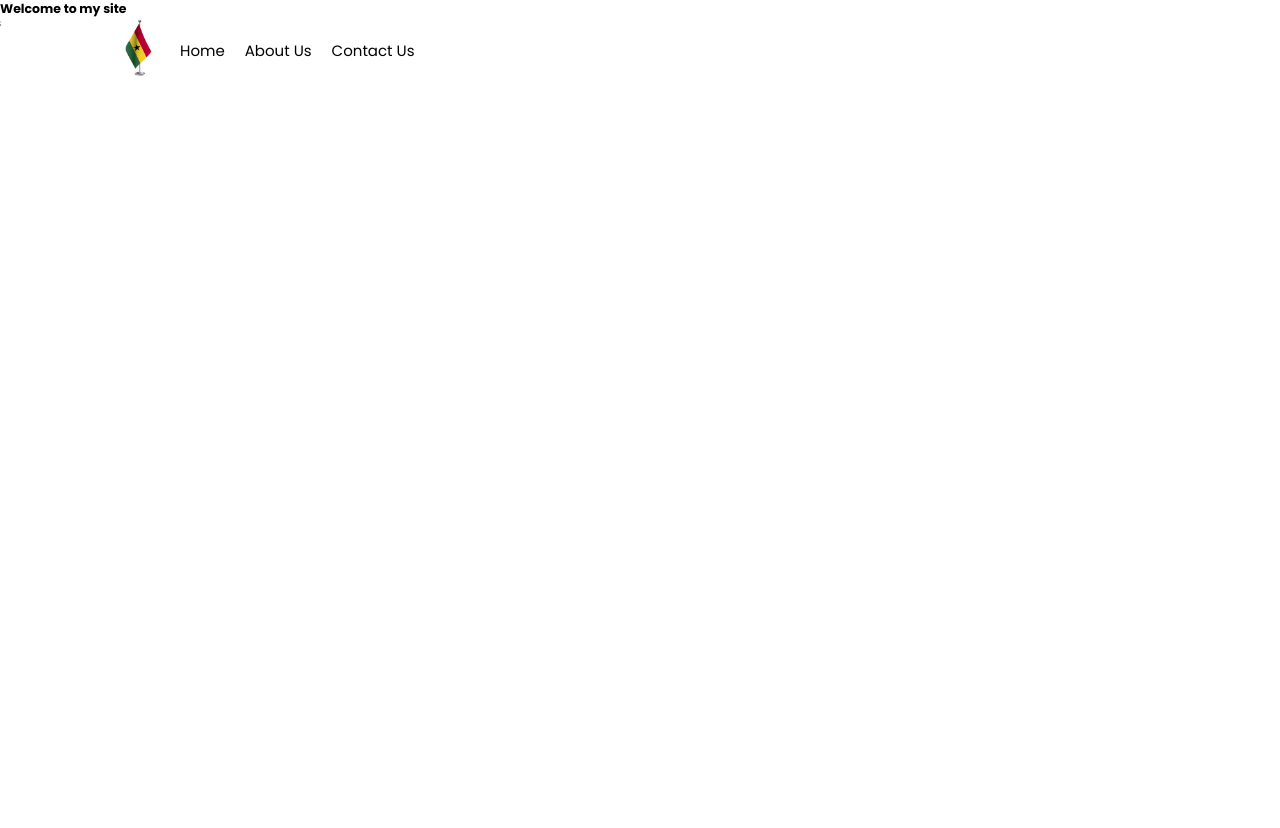
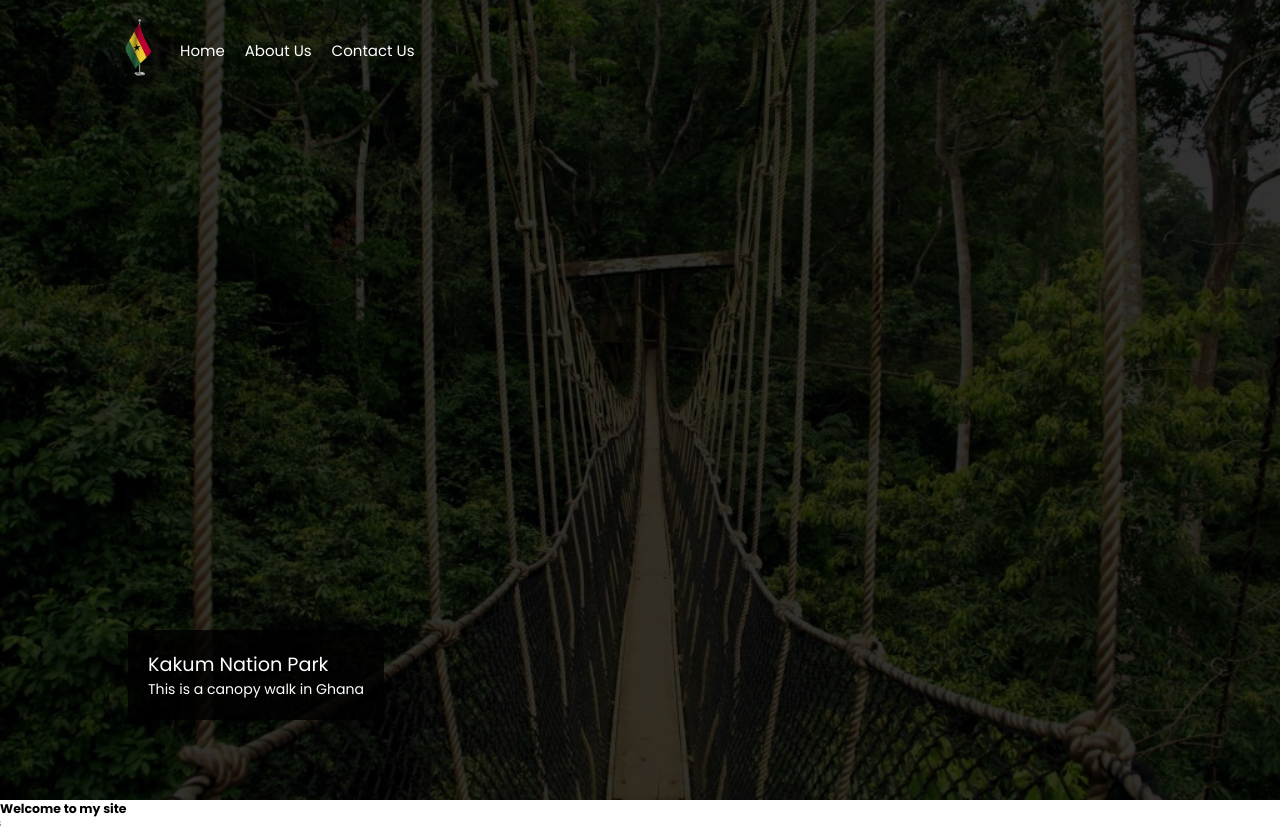
Before and after one commit to PrinceNarteh/tourism, a Next.js app: page / in a window 1280 px wide. Before the commit the page ends 800 px from the top, so only its background shows below. Built offline with nearby package versions, Linux system fonts and the light colour scheme.

Commit message:
feat: adds carousel

```diff
--- /dev/null
+++ b/components/website/carousel/Card.tsx
@@ -0,0 +1,32 @@
+import React from "react";
+import styled from "styled-components";
+
+export const Card = () => {
+  return (
+    <CardStyle>
+      <h3>Kakum Nation Park</h3>
+      <p>This is a canopy walk in Ghana</p>
+    </CardStyle>
+  );
+};
+
+const CardStyle = styled.div`
+  max-width: 30rem;
+  /* height: 10rem; */
+  color: white;
+  background-color: rgba(0, 0, 0, 0.8);
+  position: absolute;
+  left: 10%;
+  bottom: 10%;
+  padding: 2rem;
+  border-radius: 0.5rem;
+
+  h3 {
+    font-size: clamp(1.2rem, 1.5vw, 3rem);
+    font-weight: 400;
+  }
+
+  p {
+    font-size: clamp(1rem, 1.1vw, 3rem);
+  }
+`;
--- /dev/null
+++ b/components/website/carousel/Carousel.tsx
@@ -0,0 +1,17 @@
+import React from "react";
+import styled from "styled-components";
+import { Slider } from "./Slider";
+
+export const Carousel = () => {
+  return (
+    <CarouselStyle>
+      <Slider />
+    </CarouselStyle>
+  );
+};
+
+const CarouselStyle = styled.div`
+  max-width: 100vw;
+  height: 100vh;
+  /* background-color: teal; */
+`;
--- /dev/null
+++ b/components/website/carousel/Slider.tsx
@@ -0,0 +1,32 @@
+import Image from "next/image";
+import React from "react";
+import styled from "styled-components";
+import { Card } from "./Card";
+
+export const Slider = () => {
+  return (
+    <SliderStyle>
+      <img src="/images/kakum.jpg" />
+      <Overlay />
+      <Card />
+    </SliderStyle>
+  );
+};
+
+const Overlay = styled.div`
+  position: absolute;
+  inset: 0;
+  background-color: rgba(0, 0, 0, 0.8);
+`;
+
+const SliderStyle = styled.div`
+  width: 100%;
+  height: 100%;
+  position: relative;
+
+  img {
+    width: 100%;
+    height: 100%;
+    object-fit: cover;
+  }
+`;
--- a/components/website/navbar/Navbar.tsx
+++ b/components/website/navbar/Navbar.tsx
@@ -1,4 +1,3 @@
-import Link from "next/link";
 import React from "react";
 import styled from "styled-components";
 import { Logo } from "./Logo";
@@ -15,10 +14,12 @@ export const Navbar = () => {
 
 const NavbarStyle = styled.nav`
   position: fixed;
+  color: #fff;
 
   height: 10rem;
   display: flex;
   align-items: center;
   justify-content: space-between;
   padding: 0 10rem;
+  z-index: 99;
 `;
--- a/pages/index.tsx
+++ b/pages/index.tsx
@@ -1,4 +1,5 @@
 import { Navbar } from "components/website/navbar/Navbar";
+import { Carousel } from "components/website/carousel/Carousel";
 import type { NextPage } from "next";
 import Head from "next/head";
 
@@ -13,6 +14,7 @@ const Home: NextPage = () => {
 
       <main>
         <Navbar />
+        <Carousel />
         <h1>Welcome to my site</h1>
       </main>
     </div>
```
Also changed, not shown: public/images/kakum.jpg (added).
